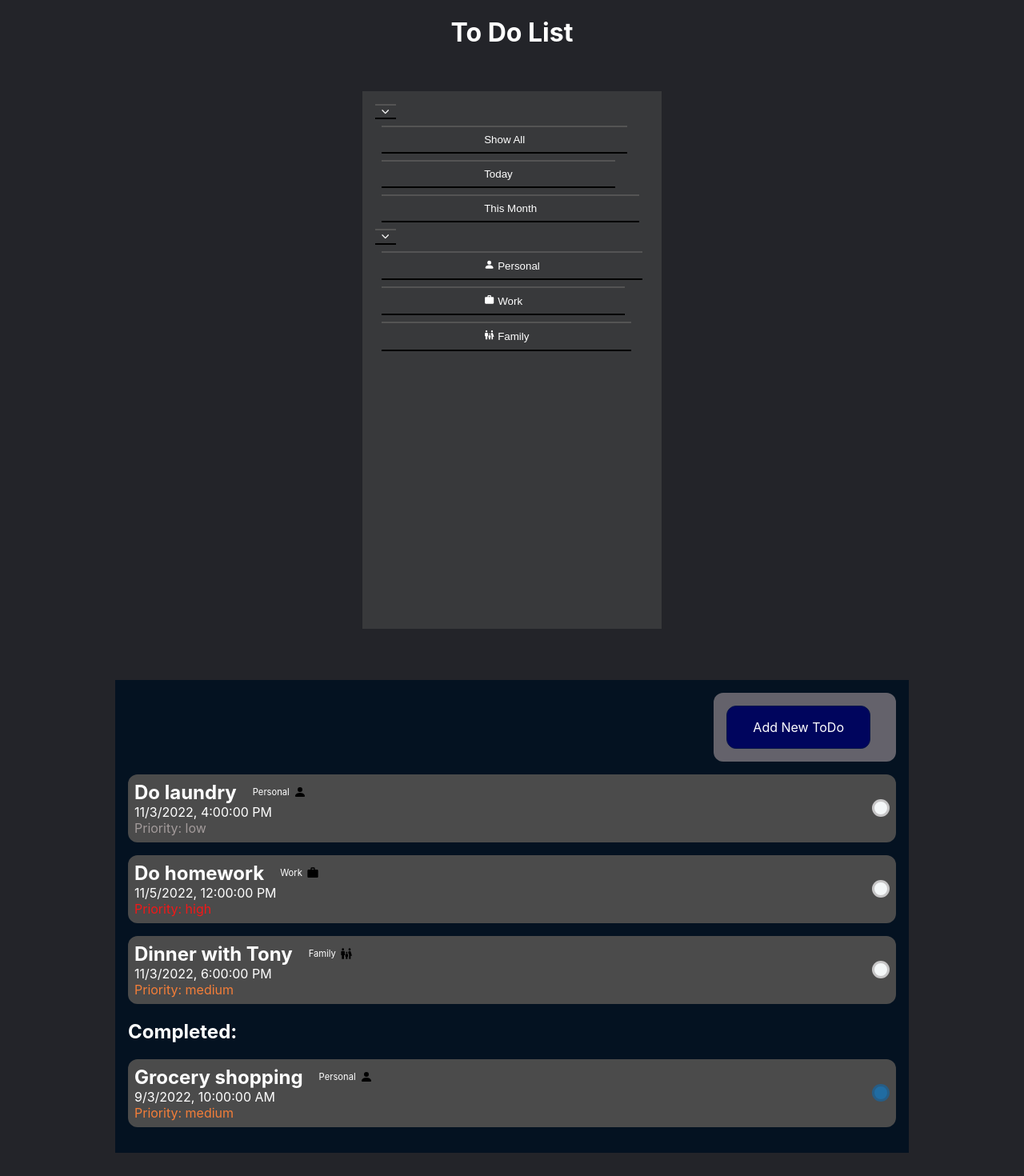
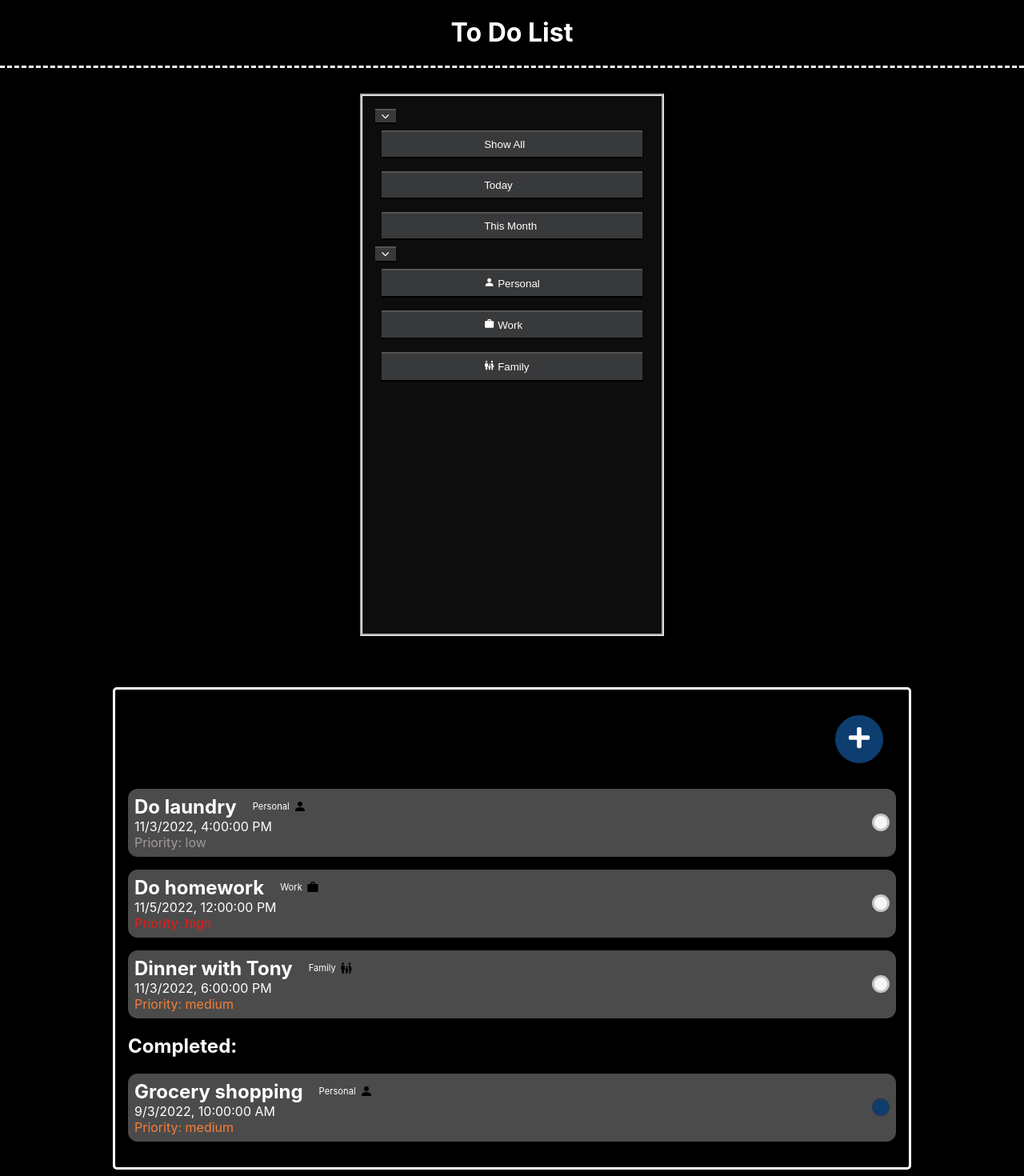
Before and after one commit to Yunhao-Luo/to-do-list-react, a React (Create React App) app: page / in a window 1280 px wide. Shown: the top 1470 px of the page at 80% size. Built offline with nearby package versions, Linux system fonts and the light colour scheme.

Commit message:
fixed some issues and changed the look

```diff
--- a/src/App.css
+++ b/src/App.css
@@ -1,6 +1,8 @@
 .App {
+  display: flex;
   text-align: center;
-  background-color: rgb(35, 36, 41);
+  flex-direction: column;
+  background-color: rgb(0, 0, 0);
 }
 
 .App-logo {
@@ -11,28 +13,37 @@
 .main-container {
   display: flex;
   flex-flow: row wrap;
-  align-items: flex-start;
+  background-color: rgb(0, 0, 0);
+  width: 100%;
+  height: 100%;
+  align-items: stretch;
 }
 
 .content__container {
   display: flex;
   flex-flow: column wrap;
   align-items: flex-end;
+  background-color: rgb(0, 0, 0);
 }
 
 .todos {
+  display: flex;
   padding: 1rem;
-  background-color: rgb(56, 57, 59);
+  background-color: rgb(0, 0, 0);
   margin: 2rem auto;
+  border-style: solid;
+  border-radius: 5px;
+  border-color: white;
 }
 
 .left-bar {
   padding: 1rem;
-  background-color: rgb(56, 57, 59);
+  background-color: rgb(128, 128, 128, 0.1);
   margin: 2rem auto;
   height: 40rem;
   max-width: 95%;
-  color: white
+  border-style: groove;
+  border-color: white;
 }
 
 @media (prefers-reduced-motion: no-preference) {
@@ -41,23 +52,14 @@
   }
 }
 
-.App-header {
-  background-color: #282c34;
-  min-height: 100vh;
-  display: flex;
-  flex-direction: column;
-  align-items: center;
-  justify-content: center;
-  font-size: calc(10px + 2vmin);
-  color: white;
-}
-
 .header {
   justify-content: center;
   display: flex;
   text-align: center;
   color: white;
-  background-color: rgb(35, 36, 41);
+  background-color: #000000;
+  border-bottom-style: dashed;
+  border-bottom-color: aliceblue;
 }
 
 .App-link {
--- a/src/components/NewToDo/NewToDo.css
+++ b/src/components/NewToDo/NewToDo.css
@@ -1,15 +1,22 @@
+.new-ToDo__collapsed {
+  background-color: #000000;
+  padding: 1rem;
+  border-radius: 50%;
+}
+
 .new-ToDo {
-    background-color: #64626b;
+  background-color: #565656;
   padding: 1rem;
   border-radius: 12px;
+  width: 58rem;
 }
 
 .new-ToDo button {
   font: inherit;
   cursor: pointer;
   padding: 1rem 2rem;
-    border: 1px solid #061549;
-    background-color: #00055d;
+  border: 1px solid #0e3d70;
+  background-color: #0e3d70;
   color: white;
   border-radius: 12px;
   margin-right: 1rem;
@@ -17,8 +24,8 @@
 
 .new-ToDo button:hover,
 .new-ToDo button:active {
-    background-color: #062368;
-    border-color: #062a62;
+  background-color: #376597;
+  border-color: #376597;
 }
 
 .new-ToDo button.alternative {
@@ -31,3 +38,28 @@
 .new-ToDo button.alternative:active {
   background-color: #04173e;
 }
+
+.new-ToDo__collapsed button {
+  border: 1px solid #0e3d70;
+  background-color: #0e3d70;
+  width: 60px;
+  height: 60px;
+  border-radius: 50%;
+}
+
+.new-ToDo__collapsed button:hover,
+.new-ToDo__collapsed button:active {
+  background-color: #376597;
+  border-color: #376597;
+}
+
+.new-ToDo__collapsed button.alternative {
+  color: #220131;
+  border-color: transparent;
+  background-color: transparent;
+}
+
+.new-ToDo__collapsed button.alternative:hover,
+.new-ToDo__collapsed button.alternative:active {
+  background-color: #04173e;
+}
--- a/src/components/NewToDo/NewToDo.js
+++ b/src/components/NewToDo/NewToDo.js
@@ -1,32 +1,43 @@
 import React, { useState } from "react";
 import "./NewToDo.css";
 import ToDoForm from "./ToDoForm";
+import { FaPlus } from "react-icons/fa";
 
 const NewToDo = (props) => {
-
   const [isEditing, setIsEditing] = useState(false);
 
   const saveToDoHandler = (enteredToDoData) => {
     const ToDoDate = {
       ...enteredToDoData,
-      id: Math.random.toString()
-    }
+      id: Math.random.toString(),
+    };
     props.onAddToDo(ToDoDate);
     setIsEditing(false);
   };
 
   const startEditingHandler = () => {
     setIsEditing(true);
-  }
+  };
 
   const stopEditingHandler = () => {
     setIsEditing(false);
-  }
+  };
 
   return (
-    <div className="new-ToDo">
-      {!isEditing && <button onClick={startEditingHandler}>Add New ToDo</button>}
-      {isEditing && <ToDoForm onSaveToDoData={saveToDoHandler} onCancel={stopEditingHandler} />}
+    <div>
+      {!isEditing && (
+        <div className="new-ToDo__collapsed">
+          <button onClick={startEditingHandler}>{<FaPlus size={30} style={{color:"white"}}/>}</button>{" "}
+        </div>
+      )}
+      {isEditing && (
+        <div className="new-ToDo">
+          <ToDoForm
+            onSaveToDoData={saveToDoHandler}
+            onCancel={stopEditingHandler}
+          />
+        </div>
+      )}
     </div>
   );
 };
--- a/src/components/SideBar/SideBar.css
+++ b/src/components/SideBar/SideBar.css
@@ -1,15 +1,13 @@
 .button {
   display: flex;
-  justify-content: space-between;
+  justify-content: flex-start;
   background-color: rgb(56, 57, 59);
   color: white;
   align-items: center;
   padding: 0.5rem 8rem;
   margin: 0.5rem;
-  border-top: 0.5px transparent rgb(0, 0, 0);
   border-left: 0.5px rgb(0, 0, 0);
   border-right: 0.5px rgb(0, 0, 0);
-  border-bottom: 0.5px transparent rgb(0, 0, 0);
 }
 
 .button__arrow {
@@ -17,8 +15,11 @@
   justify-content: flex-end;
   background-color: rgb(56, 57, 59);
   color: white;
-  border-top: 0.5px transparent rgb(0, 0, 0);
   border-left: 0.5px rgb(0, 0, 0);
   border-right: 0.5px rgb(0, 0, 0);
-  border-bottom: 0.5px transparent rgb(0, 0, 0);
 }
+
+.sideMenu {
+  display: flex;
+  flex-flow: column;
+}
--- a/src/components/SideBar/Tag.js
+++ b/src/components/SideBar/Tag.js
@@ -13,7 +13,7 @@ const Tag = (props) => {
   };
 
   return (
-    <div>
+    <div className="sideMenu">
       <button className="button" onClick={personalController}>
         <div>{<BsFillPersonFill />} Personal</div>
       </button>
--- a/src/components/SideBar/Time.js
+++ b/src/components/SideBar/Time.js
@@ -12,7 +12,7 @@ const Time = (props) => {
   };
 
   return (
-    <div>
+    <div className="sideMenu">
       <button className="button" onClick={allController}>
         <div>Show All</div>
       </button>
--- a/src/components/ToDo/Item.css
+++ b/src/components/ToDo/Item.css
@@ -102,7 +102,7 @@
   font-size: 1rem;
   font-weight: bold;
   color: rgba(0, 0, 0, 0.212);
-  background-color: #206ca2;
+  background-color: #0e3d70;
   border: 3px solid rgba(60, 48, 48, 0.242);
   padding: 0.5rem;
   border-radius: 12px;
--- a/src/components/ToDo/ToDo.css
+++ b/src/components/ToDo/ToDo.css
@@ -1,11 +1,3 @@
-.todos {
-  padding: 1rem;
-  background-color: rgb(4, 18, 33);
-  margin: 2rem auto;
-  width: 60rem;
-  max-width: 95%;
-}
-
 .complete-tag {
   display: flex;
   align-items: flex-start;
```
Also changed, not shown: src/components/SideBar/SideBar.js (+38 -11 lines). Lines whose indentation alone changed are shown as unchanged.
